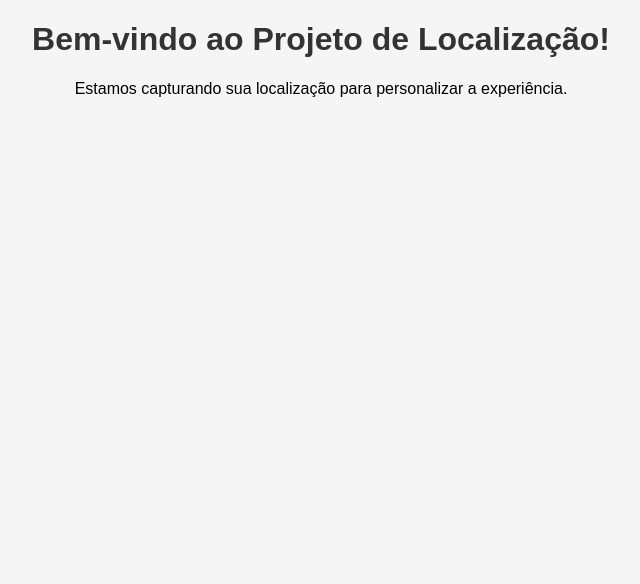
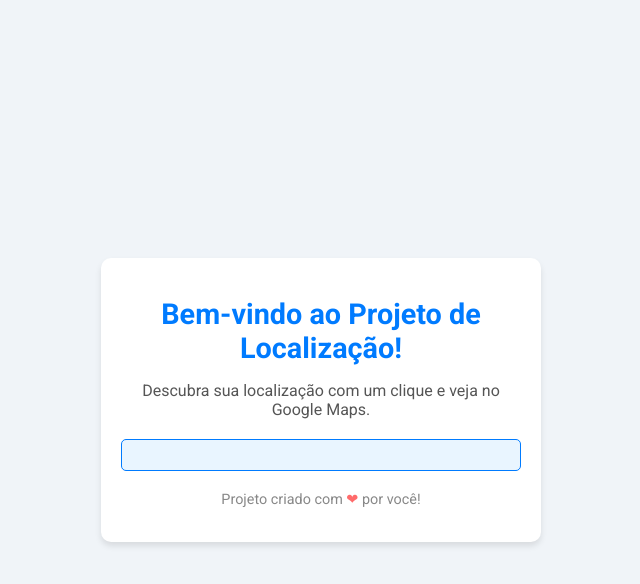
Before and after one commit to jssvneto/teste_acesso, a plain HTML site: page index.html in a window 1280 px wide. Shown: the whole page, without its empty margins (319-959 px from the left). Drawn offline with Linux system fonts and the light colour scheme.

Commit message:
Add files via upload

```diff
--- a/index.html
+++ b/index.html
@@ -5,13 +5,22 @@
     <meta name="viewport" content="width=device-width, initial-scale=1.0">
     <title>Projeto de Localização</title>
     <link rel="stylesheet" href="style.css">
+    <link href="https://fonts.googleapis.com/css2?family=Roboto:wght@400;700&display=swap" rel="stylesheet">
 </head>
 <body>
-    <h1>Bem-vindo ao Projeto de Localização!</h1>
-    <p>Estamos capturando sua localização para personalizar a experiência.</p>
-    <div id="message"></div>
-    <a id="map-link" href="#" target="_blank" style="display: none;">Visualizar no Google Maps</a>
-
+    <div class="container">
+        <header>
+            <h1>Bem-vindo ao Projeto de Localização!</h1>
+            <p>Descubra sua localização com um clique e veja no Google Maps.</p>
+        </header>
+        <main>
+            <div id="message" class="message-box"></div>
+            <a id="map-link" href="#" target="_blank" class="btn" style="display: none;">Visualizar no Google Maps</a>
+        </main>
+        <footer>
+            <p>Projeto criado com <span class="heart">❤</span> por você!</p>
+        </footer>
+    </div>
     <script src="script.js"></script>
 </body>
 </html>
--- a/style.css
+++ b/style.css
@@ -1,27 +1,58 @@
 body {
-    font-family: Arial, sans-serif;
-    text-align: center;
-    background-color: #f5f5f5;
+    font-family: 'Roboto', sans-serif;
     margin: 0;
     padding: 0;
+    background-color: #f0f4f8;
+    color: #333;
+    display: flex;
+    justify-content: center;
+    align-items: center;
+    min-height: 100vh;
 }
-h1 {
-    color: #333;
+.container {
+    text-align: center;
+    background: #fff;
+    padding: 20px;
+    border-radius: 10px;
+    box-shadow: 0 4px 6px rgba(0, 0, 0, 0.1);
+    max-width: 400px;
+    width: 90%;
 }
-#map-link {
-    margin-top: 20px;
+header h1 {
+    font-size: 1.8em;
+    color: #007bff;
+    margin-bottom: 10px;
+}
+header p {
+    color: #555;
+    margin-bottom: 20px;
+}
+.message-box {
+    margin: 20px 0;
+    padding: 15px;
+    border: 1px solid #007bff;
+    background: #e9f5ff;
+    border-radius: 5px;
+    color: #007bff;
+    font-weight: bold;
+}
+.btn {
+    display: inline-block;
     padding: 10px 20px;
     background-color: #007bff;
     color: white;
     text-decoration: none;
     border-radius: 5px;
-    display: inline-block;
+    transition: background-color 0.3s ease;
 }
-#map-link:hover {
+.btn:hover {
     background-color: #0056b3;
 }
-#message {
+footer {
     margin-top: 20px;
-    color: green;
-    font-size: 1.2em;
+    font-size: 0.9em;
+    color: #888;
 }
+.heart {
+    color: #ff6b6b;
+}
```
Also changed, not shown: 1 other file.
